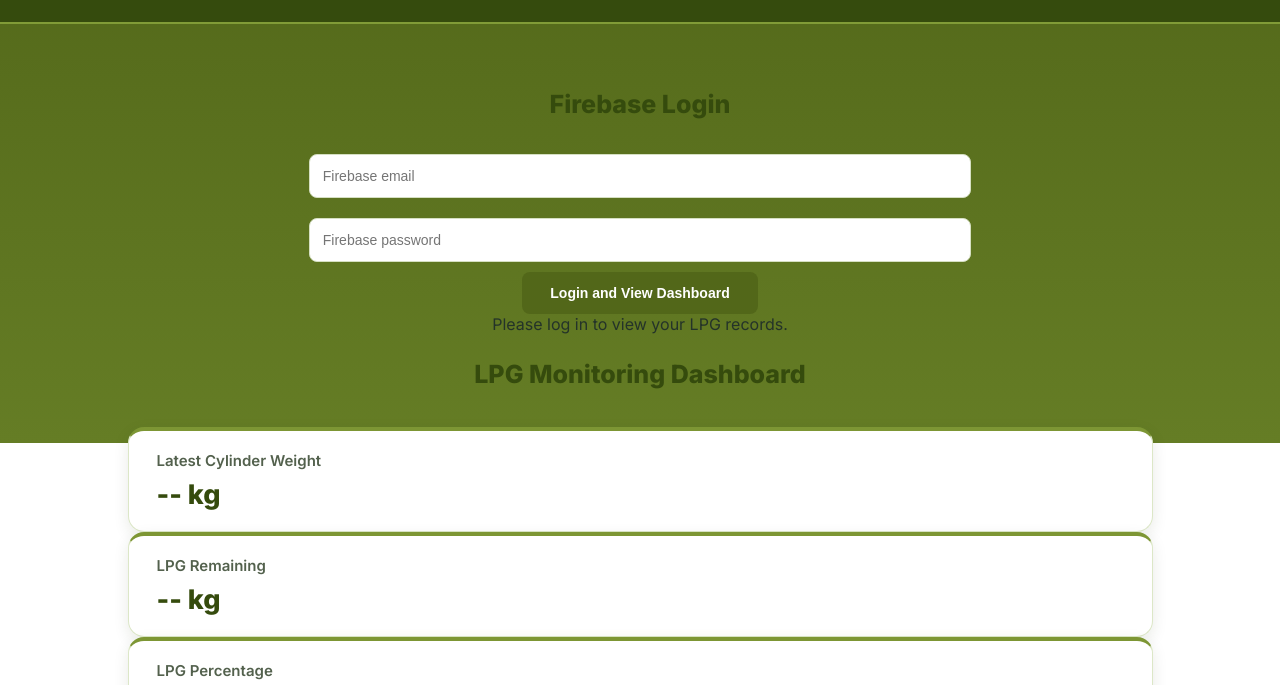
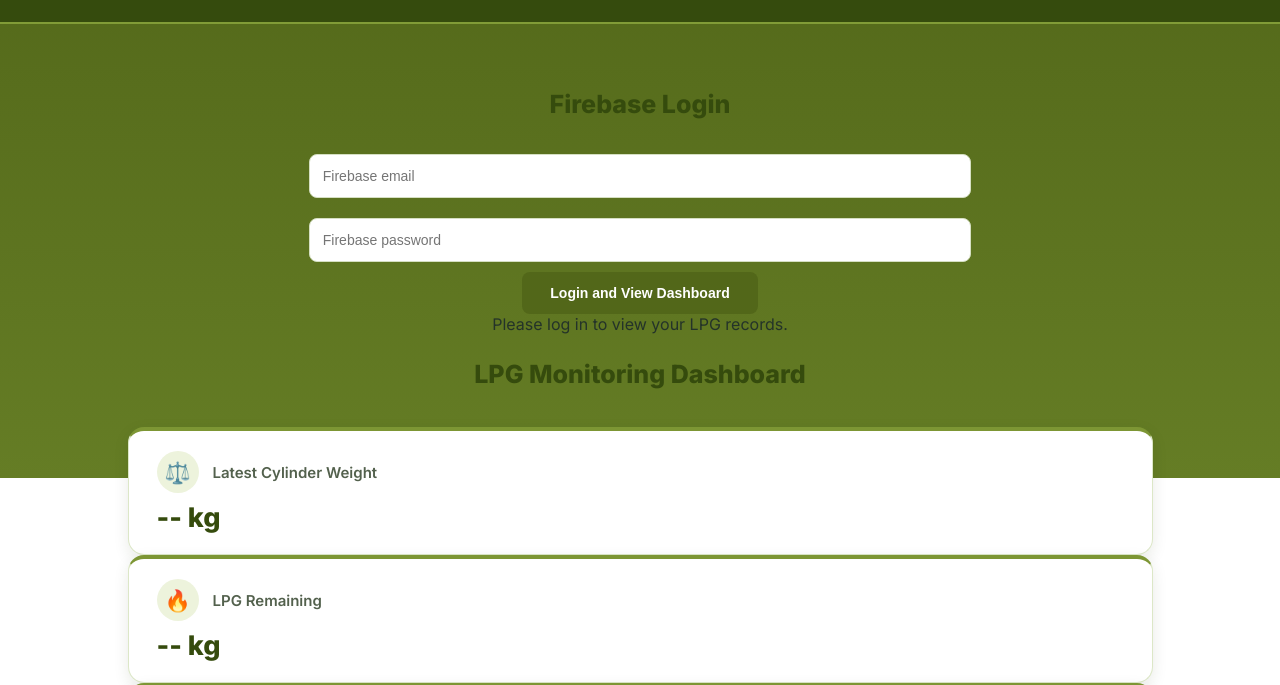
Before and after one commit to kokila0623/IOT-Integrated-Monitoring, a plain HTML site: page index.html in a window 1280 px wide. Shown: the part 89-774 px from the top of the page. Drawn offline with Linux system fonts and the light colour scheme.

Commit message:
Update style.css

```diff
--- a/style.css
+++ b/style.css
@@ -311,3 +311,39 @@ main .card {
     max-width: 1025px !important;
     margin: 25px auto !important;
 }
+
+/* Dashboard reading icons */
+
+.card h3 {
+    display: flex;
+    align-items: center;
+    gap: 14px;
+}
+
+.card:nth-child(1) h3::before {
+    content: "⚖️";
+}
+
+.card:nth-child(2) h3::before {
+    content: "🔥";
+}
+
+.card:nth-child(3) h3::before {
+    content: "📊";
+}
+
+.card:nth-child(4) h3::before {
+    content: "📅";
+}
+
+.card h3::before {
+    display: inline-flex;
+    align-items: center;
+    justify-content: center;
+    width: 42px;
+    height: 42px;
+    min-width: 42px;
+    background: #edf3dc;
+    border-radius: 50%;
+    font-size: 21px;
+}
```
